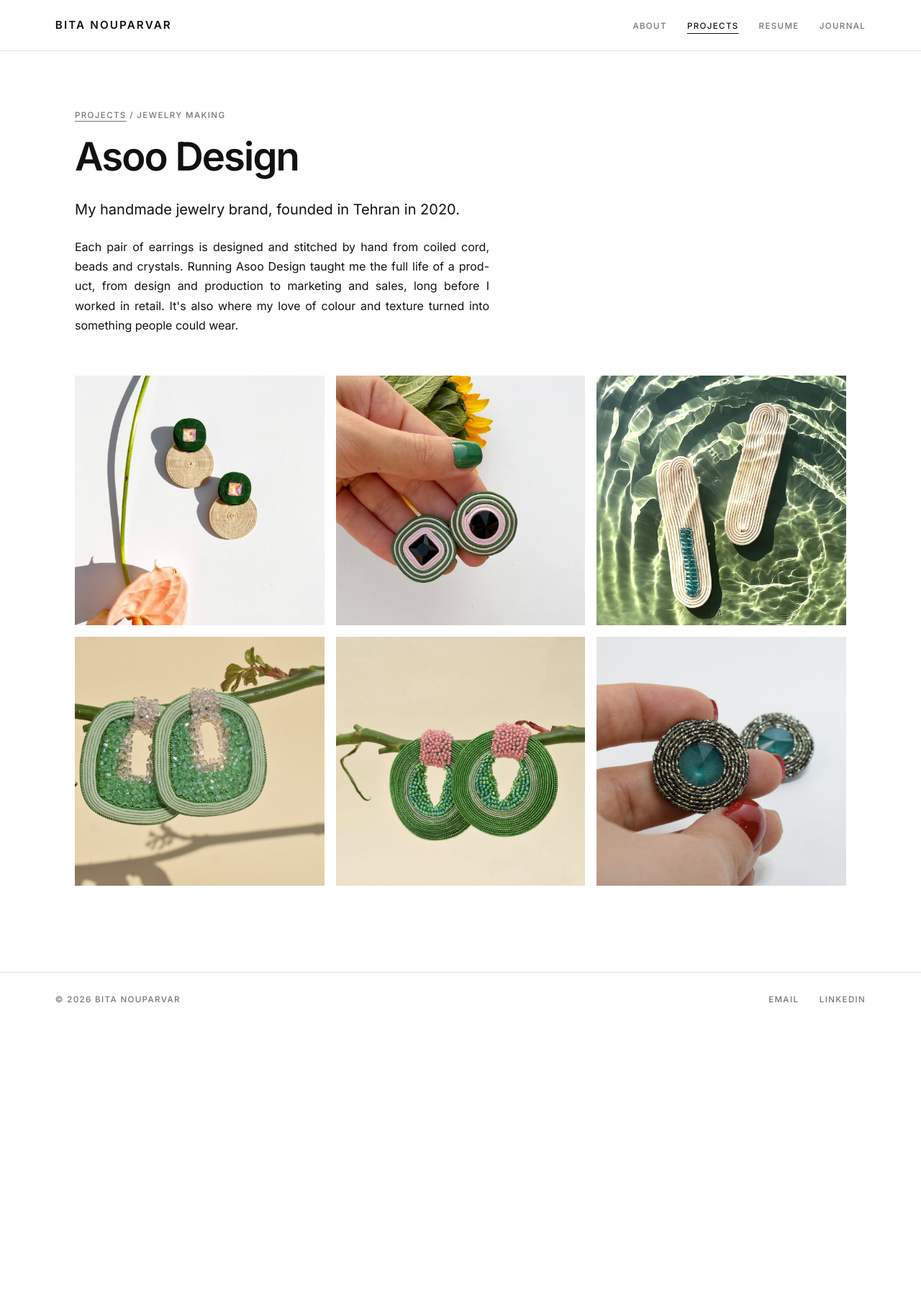
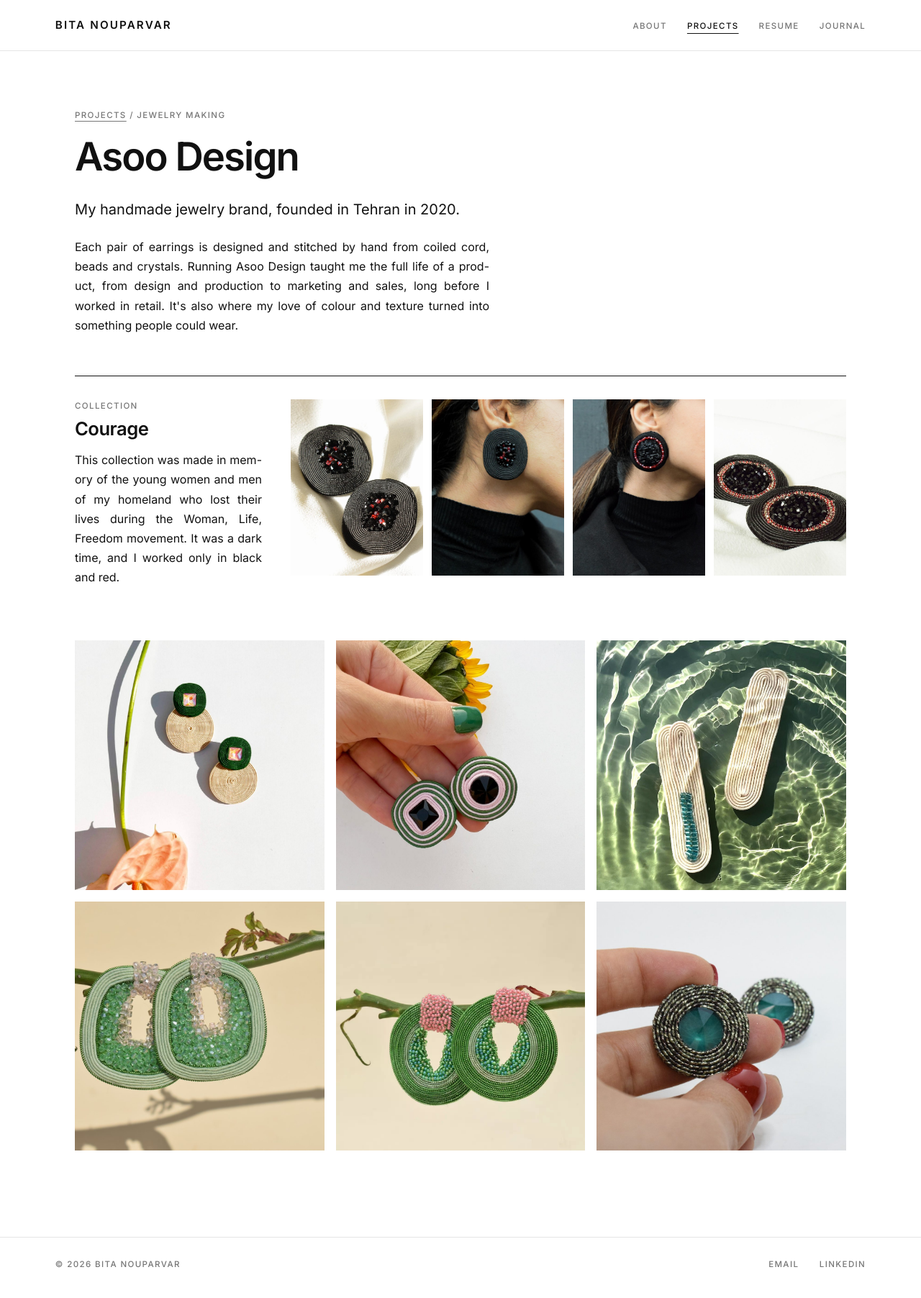
Before and after one commit to bitanp1994/bitanouparvar.com, a Jekyll site: the page built from projects/asoo-design.html, in a window 1280 px wide. Shown: the whole page at 72% size. Built offline with Jekyll 4.4.1, drawn with Linux system fonts in a browser that asks for light colours; before the commit the page ends 1436 px from its top, so only the background shows below that.

Commit message:
Asoo Design: add Courage collection (draft, not yet on main)
Co-Authored-By: Claude Opus 5.5 <noreply@anthropic.com>
Claude-Session: https://claude.ai/code/session_011ZU1tgXn8aNEA1hgF5gWNT

```diff
--- a/assets/style.css
+++ b/assets/style.css
@@ -422,3 +422,12 @@ main.wide .page.case { max-width: 1040px; }
 .no-label .case-row { grid-template-columns: 1fr; }
 .no-label .vm-story { grid-template-columns: 270px minmax(0, 32em); }
 @media (max-width: 760px) { .no-label .vm-story { grid-template-columns: 1fr; } }
+
+/* Asoo Design collections */
+.collection { display: grid; grid-template-columns: 260px 1fr; gap: 40px; margin: 56px 0; padding-top: 32px; border-top: 1px solid var(--text); align-items: start; }
+.collection-text h2 { margin: 0 0 .6em; font-size: 1.6rem; }
+.collection-text .eyebrow { margin-bottom: .6em; }
+.collection-photos { display: grid; grid-template-columns: repeat(4, 1fr); gap: 12px; }
+.collection-photos figure { margin: 0; }
+.collection-photos img { width: 100%; aspect-ratio: 3 / 4; object-fit: cover; display: block; }
+@media (max-width: 760px) { .collection { grid-template-columns: 1fr; gap: 20px; } .collection-photos { grid-template-columns: 1fr 1fr; } }
--- a/projects/asoo-design.html
+++ b/projects/asoo-design.html
@@ -11,6 +11,20 @@ permalink: /projects/asoo-design/
   <p class="jewelry-intro">Each pair of earrings is designed and stitched by hand from coiled cord, beads and crystals. Running Asoo Design taught me the full life of a product, from design and production to marketing and sales, long before I worked in retail. It's also where my love of colour and texture turned into something people could wear.</p>
 </article>
 
+<section class="collection">
+  <div class="collection-text">
+    <p class="eyebrow">Collection</p>
+    <h2>Courage</h2>
+    <p>This collection was made in memory of the young women and men of my homeland who lost their lives during the Woman, Life, Freedom movement. It was a dark time, and I worked only in black and red.</p>
+  </div>
+  <div class="collection-photos">
+    <figure><img src="{{ '/assets/img/jewelry/courage/courage-scattered-ovals.jpg' | relative_url }}" alt="Black coiled cord oval earrings with scattered black and red crystals, on cream fabric" loading="lazy"></figure>
+    <figure><img src="{{ '/assets/img/jewelry/courage/courage-oval-worn.jpg' | relative_url }}" alt="A black coiled oval earring with black and red crystals, worn with a black turtleneck" loading="lazy"></figure>
+    <figure><img src="{{ '/assets/img/jewelry/courage/courage-round-worn.jpg' | relative_url }}" alt="A round black earring with a ring of red crystals, worn with a black turtleneck" loading="lazy"></figure>
+    <figure><img src="{{ '/assets/img/jewelry/courage/courage-crystal-ovals.jpg' | relative_url }}" alt="Black coiled cord oval earrings filled with black crystals and edged in red, on white fabric" loading="lazy"></figure>
+  </div>
+</section>
+
 <div class="gallery">
   <figure><img src="{{ '/assets/img/jewelry/forest-sand.jpg' | relative_url }}" alt="Forest green and sand coiled cord earrings with a pink crystal" loading="lazy"></figure>
   <figure><img src="{{ '/assets/img/jewelry/green-pink-geometric.jpg' | relative_url }}" alt="Green and pale pink coiled cord earrings with square and round black crystals, held in a hand with a sunflower" loading="lazy"></figure>
```
Also changed, not shown: assets/img/jewelry/courage/courage-crystal-ovals.jpg (added), assets/img/jewelry/courage/courage-oval-worn.jpg (added), assets/img/jewelry/courage/courage-round-worn.jpg (added), assets/img/jewelry/courage/courage-scattered-ovals.jpg (added).
